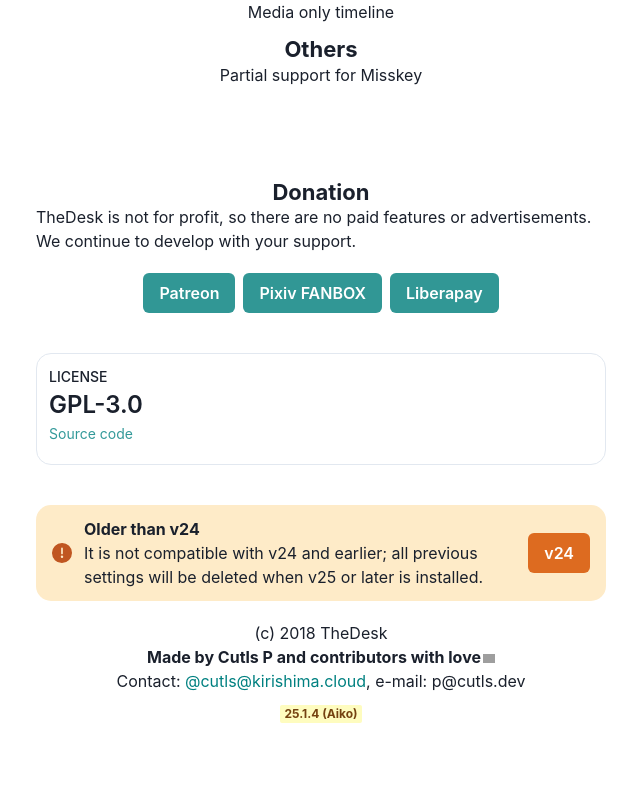
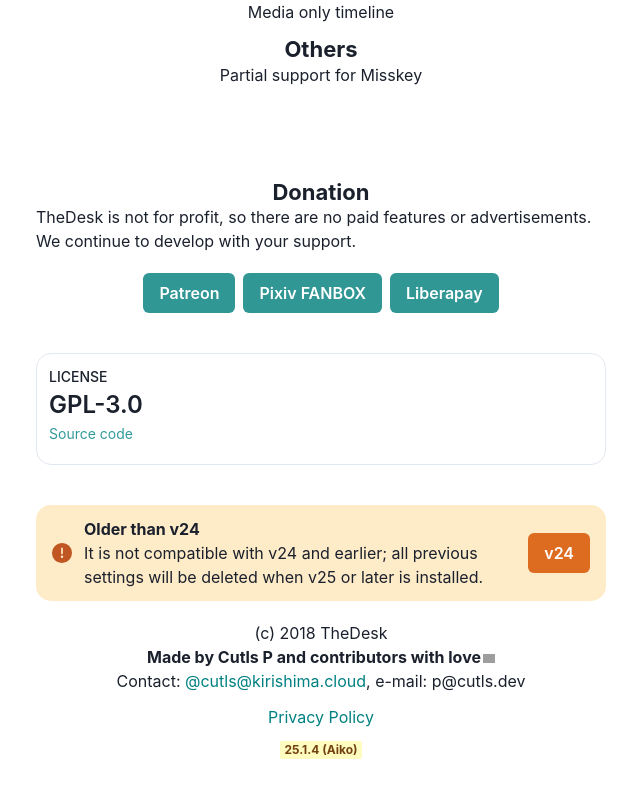
Before and after one commit to cutls/TheDesk-lp, a Next.js app: page /en in a window 1280 px wide. Shown: the part 1821-2618 px from the top of the page, without its empty margins (319-959 px from the left). Before the commit the page ends 2584 px from the top, so only its background shows below. Built offline with nearby package versions, Linux system fonts and the light colour scheme; grey boxes are pictures that could not be loaded.

Commit message:
privacy policy

```diff
--- a/src/pages/[lang].tsx
+++ b/src/pages/[lang].tsx
@@ -82,6 +82,7 @@
 	},
 	donate: 'ご支援のお願い',
 	donateText: 'TheDeskは営利目的ではないため、有料機能や広告は一切ありません。皆様の支援により開発を続けています。',
+	privacyPolicy: 'プライバシーポリシー',
 }
 
 const en = {
@@ -126,6 +127,7 @@
 	},
 	donate: 'Donation',
 	donateText: 'TheDesk is not for profit, so there are no paid features or advertisements. We continue to develop with your support.',
+	privacyPolicy: 'Privacy Policy',
 }
 const i18n = {
 	ja,
@@ -155,7 +157,14 @@
 				<link rel="icon" href="/desk.svg" />
 			</Head>
 			<Container centerContent={true} p={10} maxW={650}>
-				<IconButton onClick={toggleColorMode} pos="absolute" top={5} right={5} aria-label={`Switch to ${colorMode === 'light' ? 'dark' : 'light'}`} icon={colorMode === 'light' ? <MoonIcon /> : <SunIcon />} />
+				<IconButton
+					onClick={toggleColorMode}
+					pos="absolute"
+					top={5}
+					right={5}
+					aria-label={`Switch to ${colorMode === 'light' ? 'dark' : 'light'}`}
+					icon={colorMode === 'light' ? <MoonIcon /> : <SunIcon />}
+				/>
 				<Image src={DeskLogo} w={70} />
 				<Heading as="h1" fontSize={40} textAlign="center">
 					TheDesk
@@ -373,6 +382,9 @@
 					</Link>
 					, e-mail: p@cutls.dev
 				</Text>
+				<Link color="teal" href="/privacy" mt={3}>
+					{t.privacyPolicy}
+				</Link>
 				<Badge mt={3} colorScheme={getColorOfCodename(files.semanticVersion)} textTransform="initial">
 					{files.semanticVersion} ({files.codename})
 				</Badge>
```
